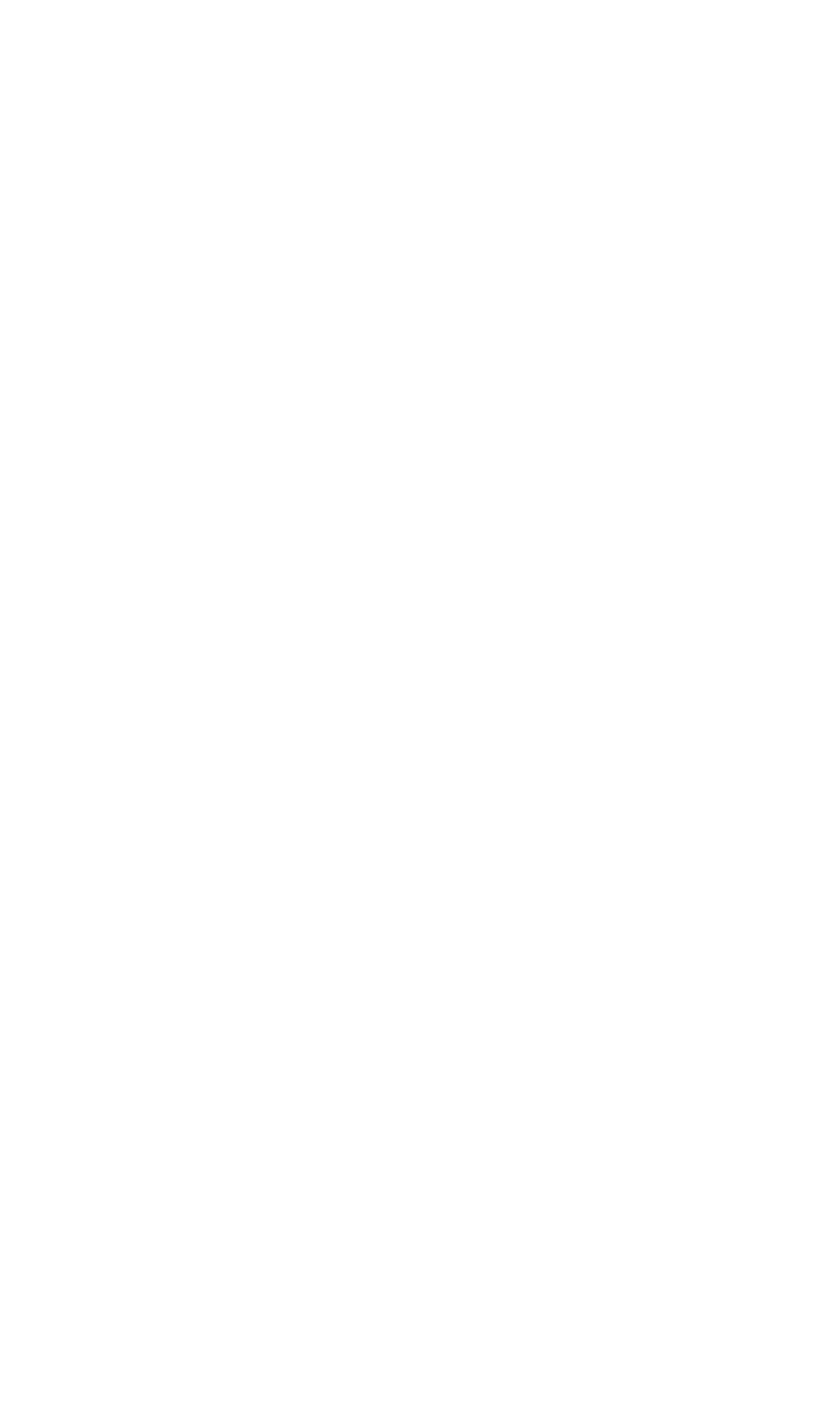
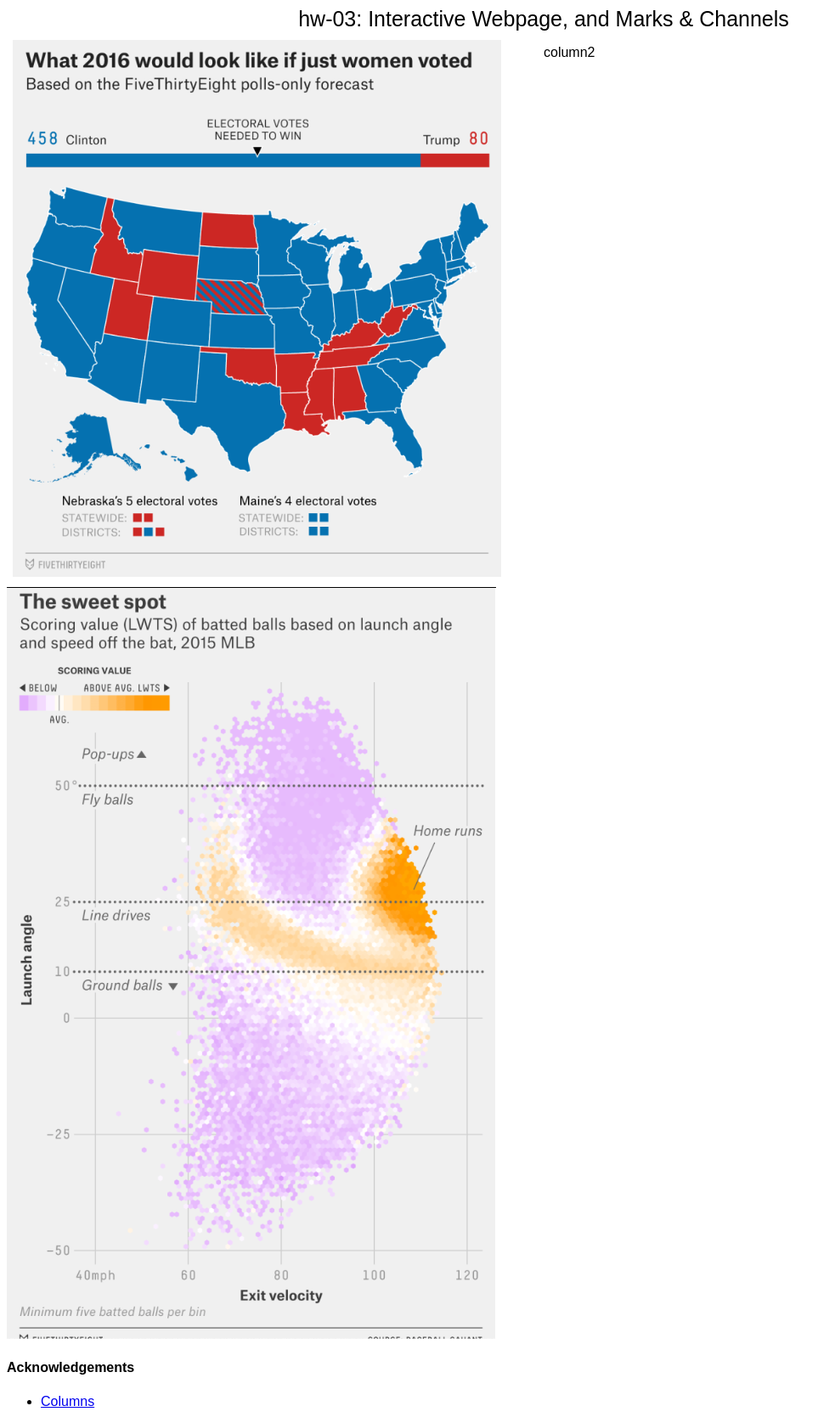
Before and after one commit to DS4200-S23-Class/Hw-03-george-travis, a plain HTML site: page index.html in a window 1280 px wide. Shown: the whole page at 85% size, without its empty margins (0-983 px from the left). Before the commit the page ends 800 px from the top, so only its background shows below. Drawn offline with Linux system fonts and the light colour scheme.

Commit message:
first commit

```diff
--- a/index.html
+++ b/index.html
@@ -2,13 +2,38 @@
 <html>
 
 <head>
+    <link rel="stylesheet" href="stylesheet.css">
     <meta charset=utf-8/>
 </head>
 
 
 <body>
+    <title>hw-03</title>
+    <header id="centered">hw-03: Interactive Webpage, and Marks & Channels</header>
 
+    <div class="row">
+        <div class="column">
+            <div class="flex-container">
+                <div>
+                    <img src="img/vis1.png">
+                </div>
+                <div>
+                    <img src="img/vis2.png">
+                </div>
+                <div></div>
+            </div>
+        </div>
+        <div class="column">
+            <p>column2</p>
+        </div>
+    </div>
 
+    <div>
+        <h4>Acknowledgements</h4>
+        <ul>
+            <li> <a href="https://www.w3schools.com/howto/howto_css_two_columns.asp">Columns</a></li>
+        </ul>
+    </div>
 </body>
 
 </html>
--- /dev/null
+++ b/stylesheet.css
@@ -0,0 +1,22 @@
+* {
+  font-family: Arial;
+}
+
+#imgs {
+  display: flex;
+  flex-direction: column;
+  align-items: center;
+}
+
+.row {
+  display: flex;
+}
+
+.column {
+  flex: 50%;
+}
+
+#centered {
+  font-size: 25px;
+  text-align: center;
+}
```
Also changed, not shown: 1 other file.
